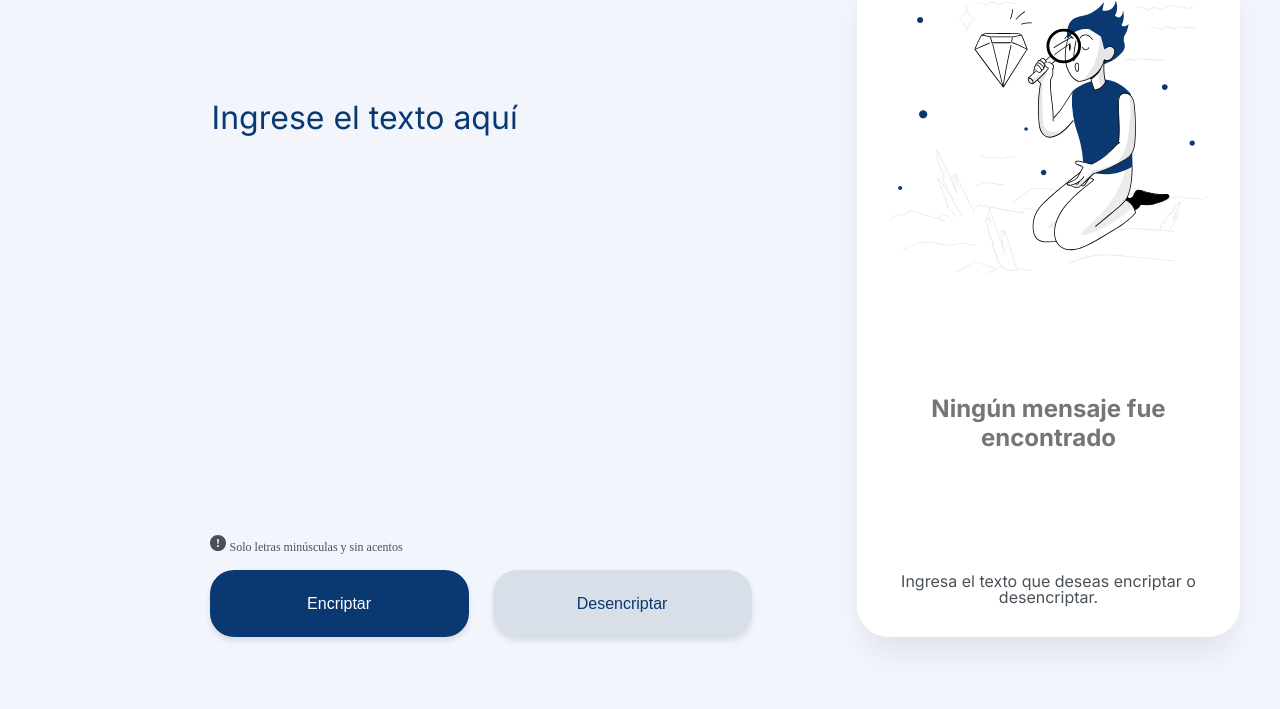
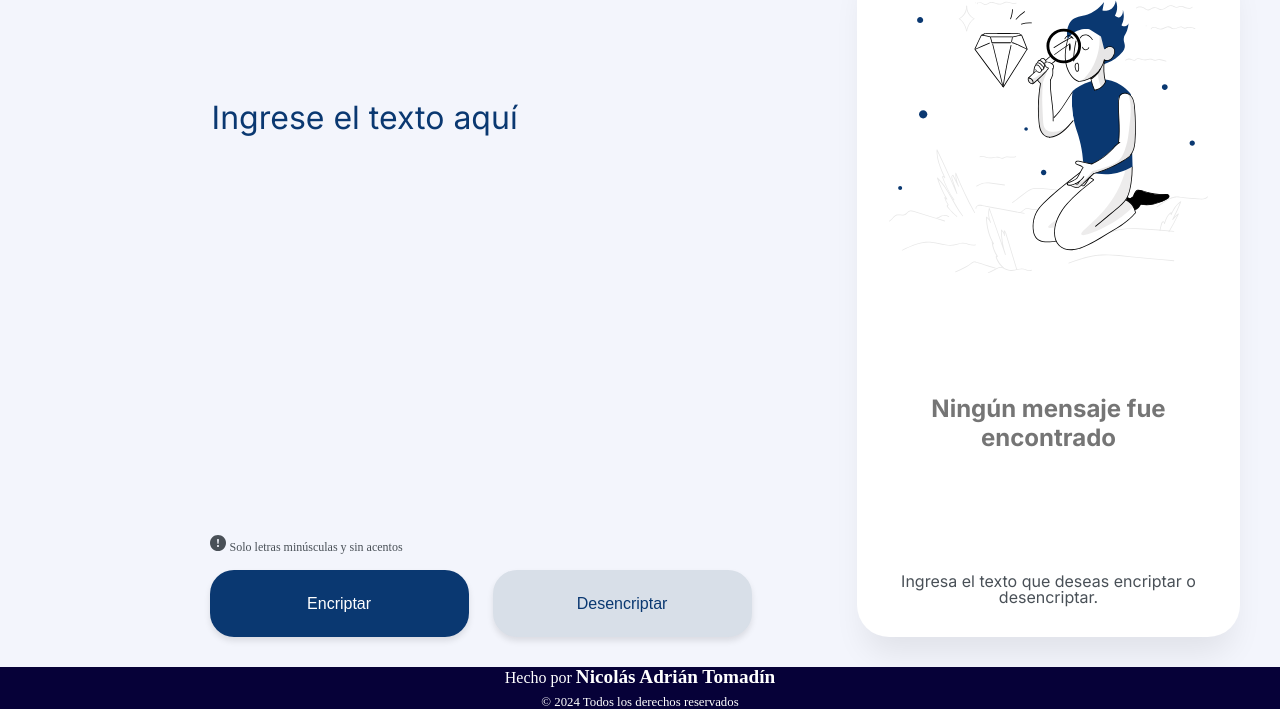
Before and after one commit to N1coTom55/Encriptador-de-texto, a plain HTML site: page index.html in a window 1280 px wide. Shown: the part 91-800 px from the top of the page. Drawn offline with nearby package versions, Linux system fonts and the light colour scheme.

Commit message:
Pie de pagina con mi nombre

```diff
--- a/index.html
+++ b/index.html
@@ -40,7 +40,10 @@
             </div>
         </section>
     </main>
-    <!-- <footer></footer> -->
+    <footer>
+        <p>Hecho por <a href="#">Nicolás Adrián Tomadín</a></p>
+        <p class="copyright">&#169; 2024 Todos los derechos reservados</p>
+    </footer>
 </body>
 <script src="app.js"></script>
 </html>
--- a/style.css
+++ b/style.css
@@ -25,8 +25,6 @@ textarea{
 }
 
 /* Esto es el Header del proyecto */
-
-/* header{} */
 
 .header{
     width: 90%;
@@ -205,15 +203,38 @@ textarea{
     box-shadow: 0px 6px 8px rgba(0, 0, 0, 0.5);
 }
 
+/* Estilos para el footer */
+footer {
+    background-color: #060138;
+    color: #ffffff;
+    padding: 20px 0;
+    text-align: center;
+    position: fixed;
+    bottom: 0;
+    width: 100%;
+    font-family: "Inter", sans-serif;
+}
 
-/* .oculto{
-    display: none;
-} */
+footer p {
+    margin: 0;
+}
 
-/* footer{
-    height: 50px;
-    background-color: blueviolet;
-} */
+footer a {
+    color: #ffffff;
+    text-decoration: none;
+    font-weight: bold;
+    font-size: 1.2em;
+    transition: color 0.5s;
+}
+
+footer a:hover {
+    color: #217d05;
+}
+
+.copyright {
+    font-size: 0.8em;
+    margin-top: 10px;
+}
 
 @media screen and (max-width: 800px){
 
@@ -227,7 +248,7 @@ textarea{
     .button-izquierda {
         display: flex;
         justify-content: center;
-        gap: 10px; /* Agrega espacio entre los botones */
+        gap: 10px;
     }
 
     .btn-encriptar, .btn-desencriptar, .btn-copiar{
```
Also changed, not shown: app.js (line endings or trailing spaces).
